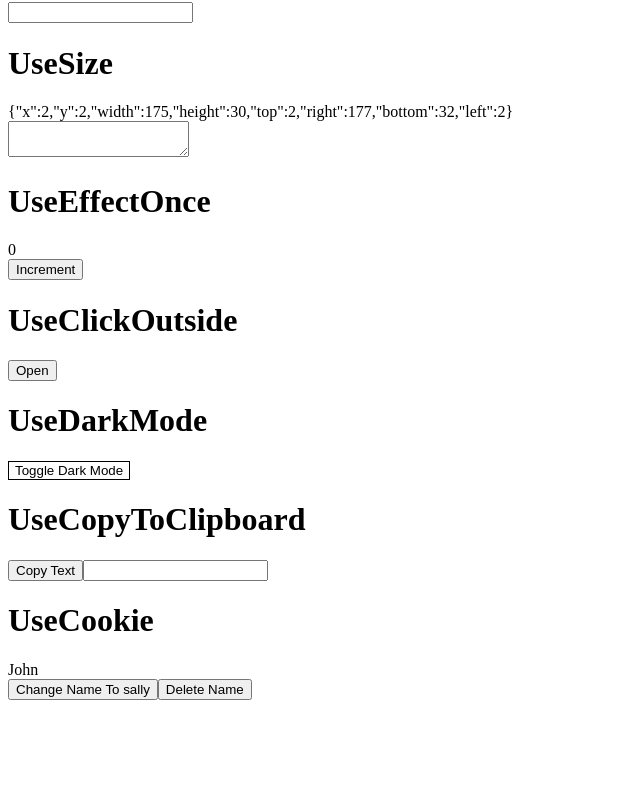
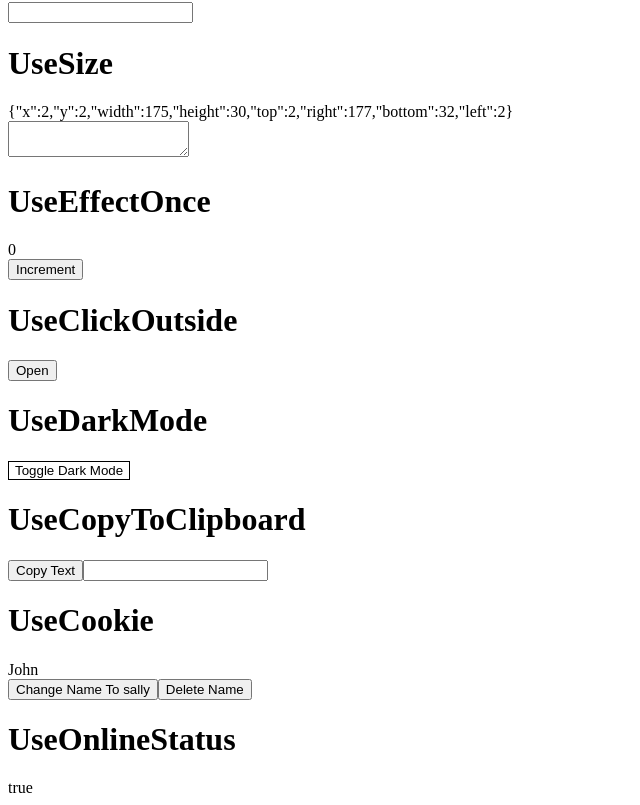
Before and after one commit to dongseup/react_custom_hooks_in_project, a React (Create React App) app: page / in a window 1280 px wide. Shown: the part 2809-3614 px from the top of the page, without its empty margins (0-640 px from the left). Before the commit the page ends 3517 px from the top, so only its background shows below. Built offline with nearby package versions, Linux system fonts and the light colour scheme; no server answers.

Commit message:
useOnlineStatus

```diff
--- a/src/App.js
+++ b/src/App.js
@@ -20,6 +20,7 @@ import UseClickOutside from './hooks/useClickOutside';
 import UseDarkMode from './hooks/useDarkMode';
 import UseCopyToClipboard from './hooks/useCopyToClipboard';
 import UseCookie from './hooks/useCookie';
+import UseOnlineStatus from './hooks/useOnlineStatus';
 
 function App() {
     return (
@@ -90,6 +91,9 @@ function App() {
             <br />
             <h1>UseCookie</h1>
             <UseCookie />
+            <br />
+            <h1>UseOnlineStatus</h1>
+            <UseOnlineStatus />
         </>
     );
 }
--- a/src/hooks/useCookie/useCookie.js
+++ b/src/hooks/useCookie/useCookie.js
@@ -23,6 +23,7 @@ export default function useCookie(name, defaultValue) {
             Cookies.remove(name);
             setValue(null);
         },
+        // eslint-disable-next-line react-hooks/exhaustive-deps
         [name]
     );
 
--- /dev/null
+++ b/src/hooks/useOnlineStatus/index.js
@@ -0,0 +1,7 @@
+import useOnlineStatus from './useOnlineStatus';
+
+export default function OnlineStatusComponent() {
+    const online = useOnlineStatus();
+
+    return <div>{online.toString()}</div>;
+}
--- /dev/null
+++ b/src/hooks/useOnlineStatus/useOnlineStatus.js
@@ -0,0 +1,11 @@
+import { useState } from 'react';
+import useEventListener from '../useEventListener/useEventListener';
+
+export default function useOnlineStatus() {
+    const [online, setOnline] = useState(navigator.onLine);
+
+    useEventListener('online', () => setOnline(navigator.onLine));
+    useEventListener('offline', () => setOnline(navigator.onLine));
+
+    return online;
+}
```
